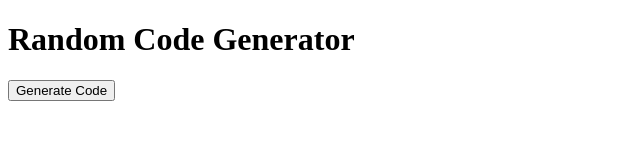
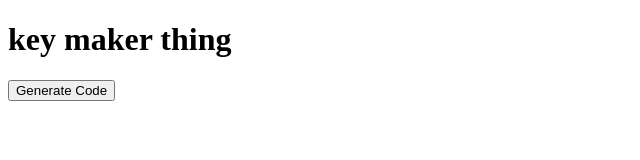
Before and after one commit to CrazybenScripts/generation-test, a plain HTML site: page index.html in a window 1280 px wide. Shown: the whole page, without its empty margins (0-640 px from the left). Drawn offline with Linux system fonts and the light colour scheme.

Commit message:
Update index.html

```diff
--- a/index.html
+++ b/index.html
@@ -3,10 +3,10 @@
 <head>
     <meta charset="UTF-8">
     <meta name="viewport" content="width=device-width, initial-scale=1.0">
-    <title>Random Code Generator</title>
+    <title>key maker thing</title>
 </head>
 <body>
-    <h1>Random Code Generator</h1>
+    <h1>key maker thing</h1>
     <button id="generateButton">Generate Code</button>
     <p id="codeDisplay"></p>
     <script>
```
